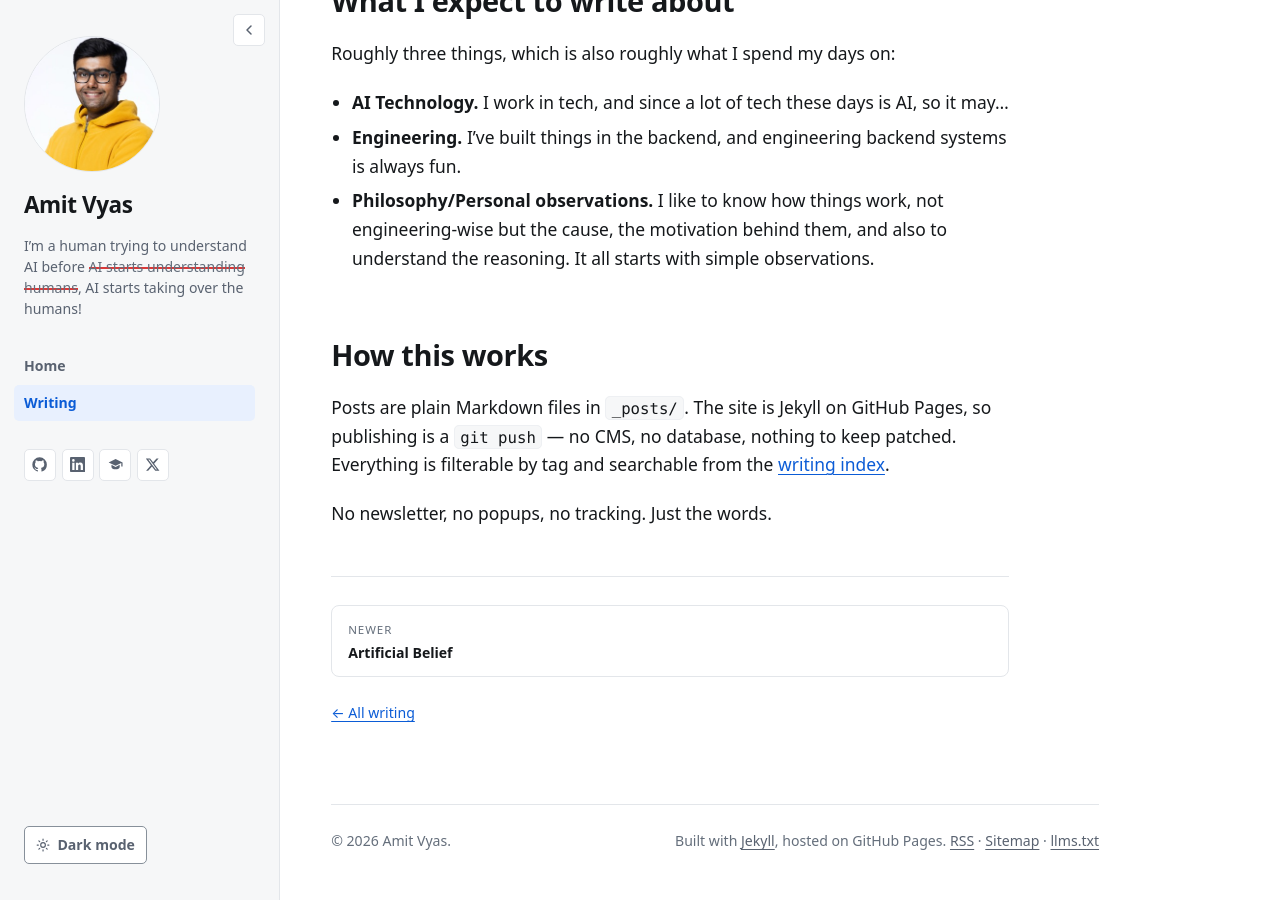
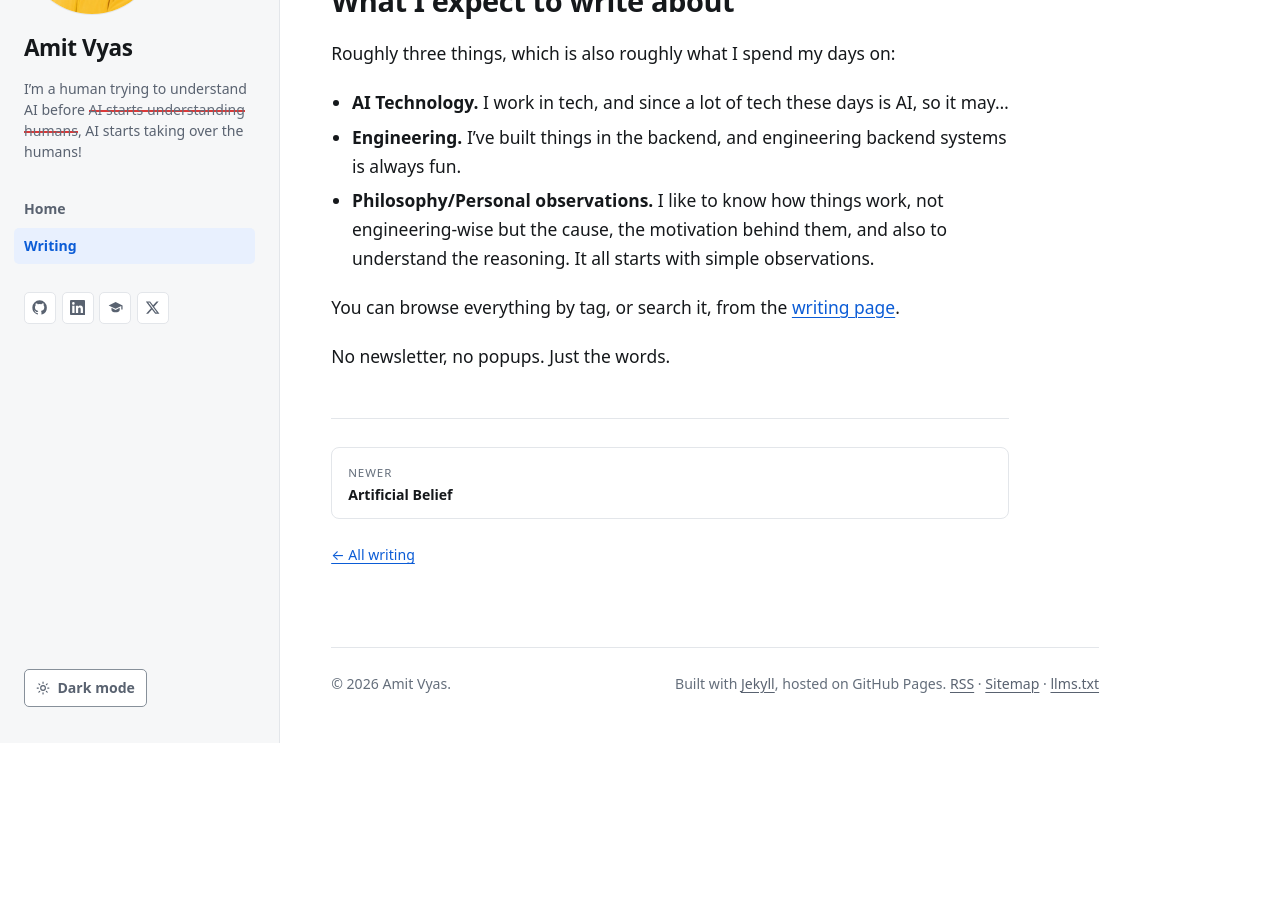
Before and after one commit to thevyasamit/thevyasamit.github.io, a Jekyll site: the page built from _posts/2026-08-24-why-this-site-exists.md, in a window 1280 px wide and 900 px high, scrolled down 660 px. Built offline with Jekyll 4.4.1, drawn with Linux system fonts in a browser that asks for light colours; after the commit the page ends 1403 px from its top, so only the background shows below that.

Commit message:
Drop the publishing internals from "Why this site exists"
Readers don't need to know about _posts/ or git push; keep only the pointer
to tag filters and search. Also drop "no tracking", which the site's
Cloudflare Web Analytics makes inaccurate.

Co-Authored-By: Claude Opus 5.5 <noreply@anthropic.com>

```diff
--- a/_posts/2026-08-24-why-this-site-exists.md
+++ b/_posts/2026-08-24-why-this-site-exists.md
@@ -22,11 +22,6 @@ Roughly three things, which is also roughly what I spend my days on:
 - **Engineering.** I've built things in the backend, and engineering backend systems is always fun.
 - **Philosophy/Personal observations.**  I like to know how things work, not engineering-wise but the cause, the motivation behind them, and also to understand the reasoning. It all starts with simple observations.
 
-## How this works
+You can browse everything by tag, or search it, from the [writing page](/writing/).
 
-Posts are plain Markdown files in `_posts/`. The site is Jekyll on GitHub
-Pages, so publishing is a `git push` — no CMS, no database, nothing to keep
-patched. Everything is filterable by tag and searchable from the
-[writing index](/writing/).
-
-No newsletter, no popups, no tracking. Just the words.
+No newsletter, no popups. Just the words.
```
